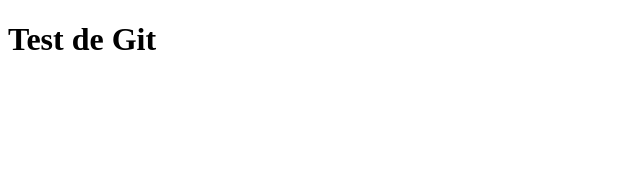
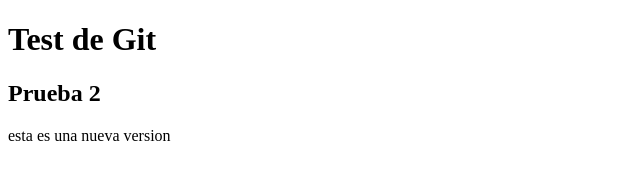
Before and after one commit to fgallardoe/MisPerris001, a plain HTML site: page index.html in a window 1280 px wide. Shown: the whole page, without its empty margins (0-640 px from the left). Drawn offline with Linux system fonts and the light colour scheme.

Commit message:
Version 3

```diff
--- a/index.html
+++ b/index.html
@@ -8,5 +8,7 @@
 </head>
 <body>
    <h1>Test de Git</h1>
+   <h2> Prueba 2</h2>
+   <p>esta es una nueva version</p>
 </body>
 </html>
```
